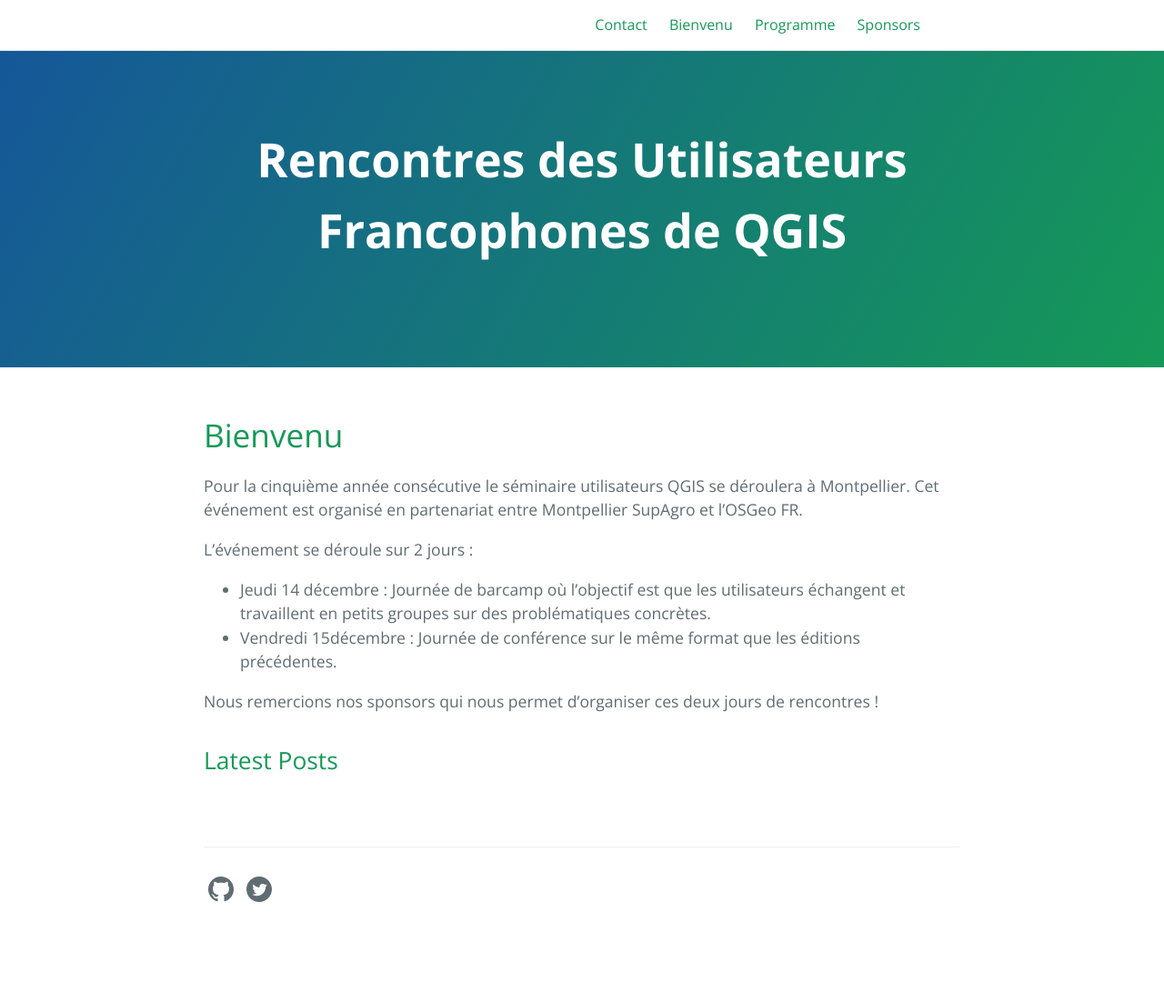
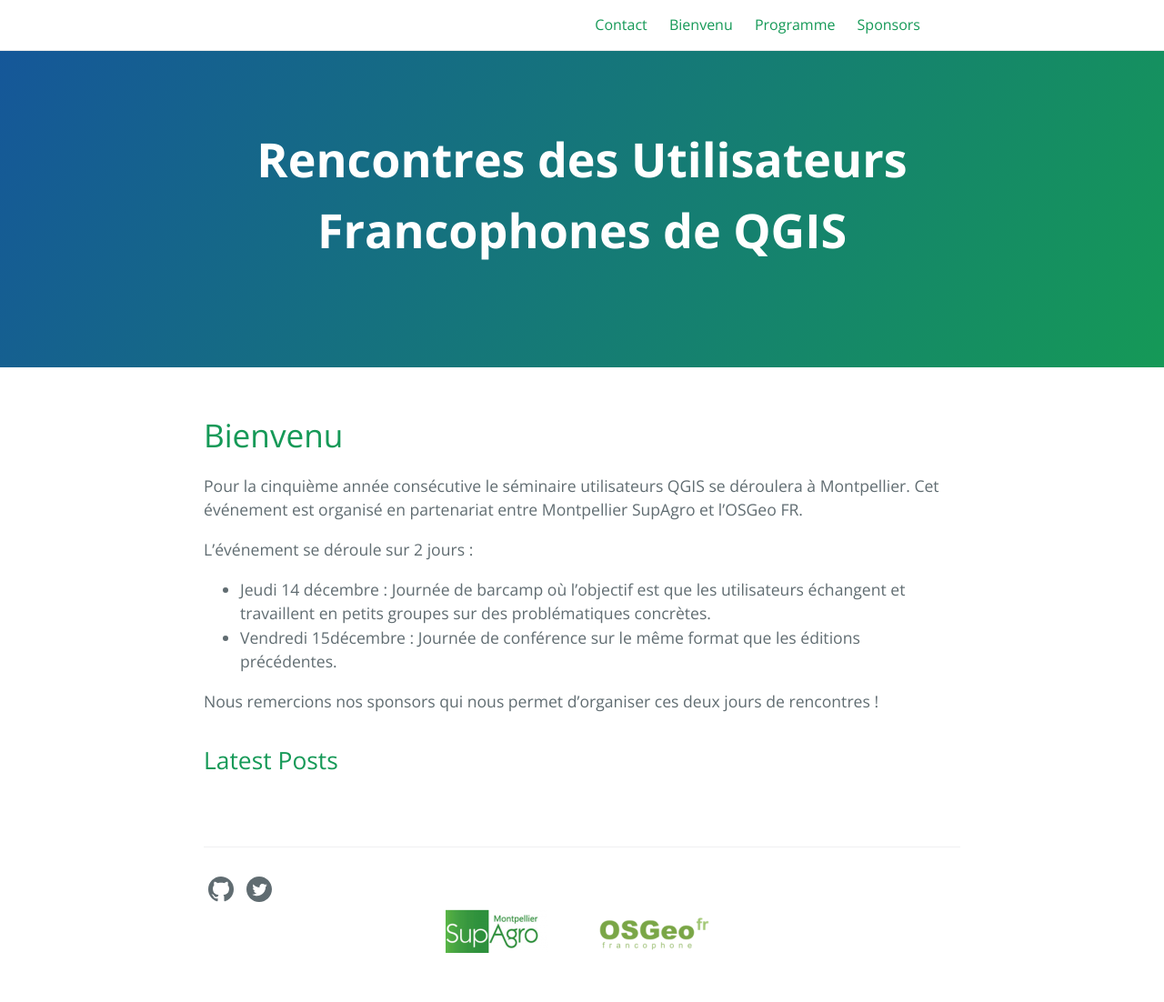
Before and after one commit to OSGeo-fr/QGIS-conf-fr-website, a Jekyll site: the page built from index.md, in a window 1280 px wide. Shown: the whole page at 91% size. Built offline with Jekyll 4.4.1, drawn with Linux system fonts in a browser that asks for light colours; the repository's description, which GitHub fills in, is left out; before the commit the page ends 1046 px from its top, so only the background shows below that.

Commit message:
Update default.html

```diff
--- a/_layouts/default.html
+++ b/_layouts/default.html
@@ -118,9 +118,9 @@
             </a>
           </span>
         {% endif %}
-         <span class="my-span-icon">
-           <img wrs="LogoSupAgroOSGEO-300x50.png"></img>
-        </span>
+         <div style="text-align:center">
+           <img src="LogoSupAgroOSGEO-300x50.png"></img>
+        </div>
       </footer>
     </section>
 
```
